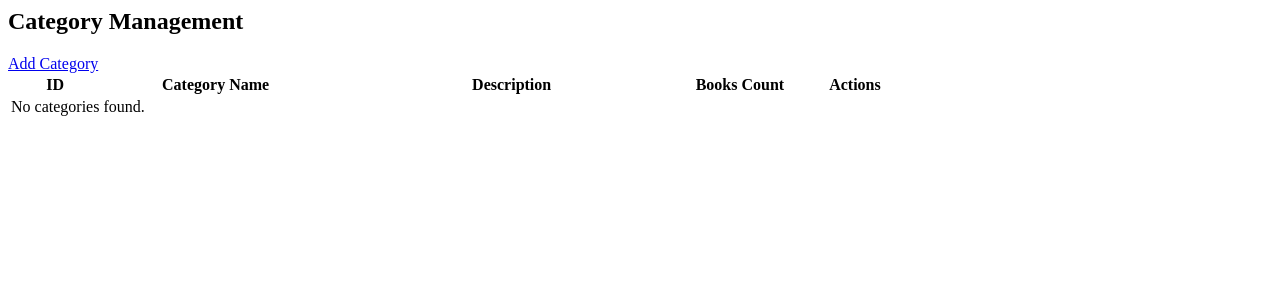
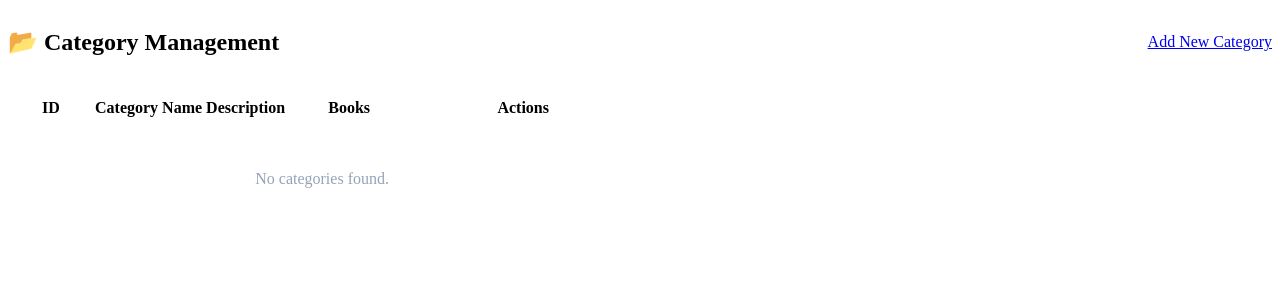
Before and after one commit to VIP-lacland/library-management-system, a PHP site: page /admin/categories/index.php?action=category-store in a window 1280 px wide. Shown: the top 300 px of the page. Run offline with PHP 8.4, Linux system fonts and the light colour scheme.

Commit message:
Complete Category CRUD-4

```diff
--- a/app/controllers/admin/AdminBookController.php
+++ b/app/controllers/admin/AdminBookController.php
@@ -39,7 +39,7 @@ class AdminBookController
 {
     $categories = $this->categoryModel->getAllCategories();
 
-    $viewFile = APP_ROOT . '/views/admin/books/create.php';
+    $viewFile = APP_ROOT . '/views/admin/book/create.php';
     require APP_ROOT . '/views/layouts/admin-layout.php';
 }
 
@@ -104,7 +104,7 @@ class AdminBookController
         die("Book not found!");
     }
 
-    $viewFile = APP_ROOT . '/views/admin/books/edit.php';
+    $viewFile = APP_ROOT . '/views/admin/book/edit.php';
     require APP_ROOT . '/views/layouts/admin-layout.php';
 }
 
--- a/app/views/admin/book/create.php
+++ b/app/views/admin/book/create.php
@@ -1,4 +1,4 @@
-<?php require_once __DIR__ . '/../../layouts/header.php'; ?>
+
 
 <div class="container mt-4">
     <h2>Add New Book</h2>
@@ -50,5 +50,3 @@
         <a href="index.php?action=admin-books" class="btn btn-secondary">Cancel</a>
     </form>
 </div>
-
-<?php require_once __DIR__ . '/../../layouts/footer.php'; ?>
--- a/app/views/admin/categories/create.php
+++ b/app/views/admin/categories/create.php
@@ -1,4 +1,3 @@
-<?php require_once __DIR__ . '/../../layouts/header.php'; ?>
 
 <div class="container mt-4">
     <h2>Add New Category</h2>
@@ -24,5 +23,3 @@
         <a href="index.php?action=category-list" class="btn btn-secondary">Cancel</a>
     </form>
 </div>
-
-<?php require_once __DIR__ . '/../../layouts/footer.php'; ?>
--- a/app/views/admin/categories/edit.php
+++ b/app/views/admin/categories/edit.php
@@ -1,4 +1,4 @@
-<?php require_once __DIR__ . '/../../layouts/header.php'; ?>
+
 
 <div class="container mt-4">
     <h2>Edit Category</h2>
@@ -25,5 +25,3 @@
         <a href="index.php?action=category-list" class="btn btn-secondary">Cancel</a>
     </form>
 </div>
-
-<?php require_once __DIR__ . '/../../layouts/footer.php'; ?>
--- a/app/views/admin/categories/index.php
+++ b/app/views/admin/categories/index.php
@@ -1,11 +1,7 @@
-
-
-<div class="container mt-4">
-
-    <div class="d-flex justify-content-between align-items-center mb-3">
-        <h2>Category Management</h2>
-        <a href="index.php?action=category-create" class="btn btn-success">
-            <i class="fas fa-plus"></i> Add Category
+<div class="page-header" style="display: flex; justify-content: space-between; align-items: center; margin-bottom: 20px;">
+    <h2 class="page-title">📂 Category Management</h2>
+    <a href="index.php?action=category-create" class="btn btn-success" style="display: inline-flex; align-items: center; gap: 8px;">
+        <i class="fas fa-plus"></i> Add New Category
     </a>
 </div>
 
@@ -16,57 +12,66 @@
 <?php endif; ?>
 
 <?php if (isset($_SESSION['error'])): ?>
-        <div class="alert alert-danger">
+    <div class="alert alert-error">
         <?= $_SESSION['error']; unset($_SESSION['error']); ?>
     </div>
 <?php endif; ?>
 
 <div class="card shadow-sm">
-        <div class="card-body p-0">
-            <table class="table table-bordered table-hover mb-0">
-                <thead class="table-dark">
+    <table class="table">
+        <thead>
             <tr>
-                        <th width="10%">ID</th>
-                        <th width="25%">Category Name</th>
-                        <th width="40%">Description</th>
-                        <th width="10%">Books Count</th>
-                        <th width="15%" class="text-center">Actions</th>
+                <th width="80px" style="text-align: center;">ID</th>
+                <th>Category Name</th>
+                <th>Description</th>
+                <th width="120px" style="text-align: center;">Books</th>
+                <th width="220px" style="text-align: center;">Actions</th>
             </tr>
         </thead>
         <tbody>
-
             <?php if (!empty($categories)): ?>
                 <?php foreach ($categories as $cat): ?>
                     <tr>
-                            <td><?= $cat['category_id'] ?></td>
-                            <td><?= htmlspecialchars($cat['name']) ?></td>
-                            <td><?= htmlspecialchars($cat['description']) ?></td>
-                            <td><?= $cat['book_count'] ?? 0 ?></td>
-                            <td class="text-center">
+                        <td style="text-align: center; color: #64748b; font-weight: 500;">
+                            #<?= $cat['category_id'] ?>
+                        </td>
+                        <td>
+                            <strong style="color: #1e293b;"><?= htmlspecialchars($cat['name']) ?></strong>
+                        </td>
+                        <td style="color: #64748b; font-size: 13px; max-width: 300px; overflow: hidden; text-overflow: ellipsis; white-space: nowrap;">
+                            <?= htmlspecialchars($cat['description']) ?>
+                        </td>
+                        <td style="text-align: center;">
+                            <span style="background: #eff6ff; color: #2563eb; padding: 4px 12px; border-radius: 12px; font-weight: 600; font-size: 12px; border: 1px solid #dbeafe;">
+                                <?= $cat['book_count'] ?? 0 ?>
+                            </span>
+                        </td>
+                        <td>
+                            <div style="display: flex; gap: 10px; justify-content: center;">
                                 <a href="index.php?action=category-edit&id=<?= $cat['category_id'] ?>"
-                                   class="btn btn-sm btn-warning">
-                                   <i class="fas fa-edit"></i>
+                                   class="btn btn-warning"
+                                   style="display: inline-flex; align-items: center; gap: 6px; padding: 6px 12px; min-width: 85px; justify-content: center; text-decoration: none;">
+                                    <i class="fas fa-edit"></i> Edit
                                 </a>
 
                                 <a href="index.php?action=category-delete&id=<?= $cat['category_id'] ?>"
-                                   class="btn btn-sm btn-danger"
+                                   class="btn btn-danger"
+                                   style="display: inline-flex; align-items: center; gap: 6px; padding: 6px 12px; min-width: 85px; justify-content: center; text-decoration: none;"
                                    onclick="return confirm('Are you sure you want to delete this category?');">
-                                   <i class="fas fa-trash"></i>
+                                    <i class="fas fa-trash"></i> Delete
                                 </a>
+                            </div>
                         </td>
                     </tr>
                 <?php endforeach; ?>
             <?php else: ?>
                 <tr>
-                        <td colspan="5" class="text-center text-muted">
+                    <td colspan="5" style="text-align: center; padding: 40px; color: #94a3b8;">
+                        <i class="fas fa-folder-open" style="font-size: 24px; display: block; margin-bottom: 10px;"></i>
                         No categories found.
                     </td>
                 </tr>
             <?php endif; ?>
-
         </tbody>
     </table>
 </div>
-    </div>
-
-</div>
```
Also changed, not shown: public/css/admin.css (+24 -0 lines). Lines whose indentation alone changed are shown as unchanged.
